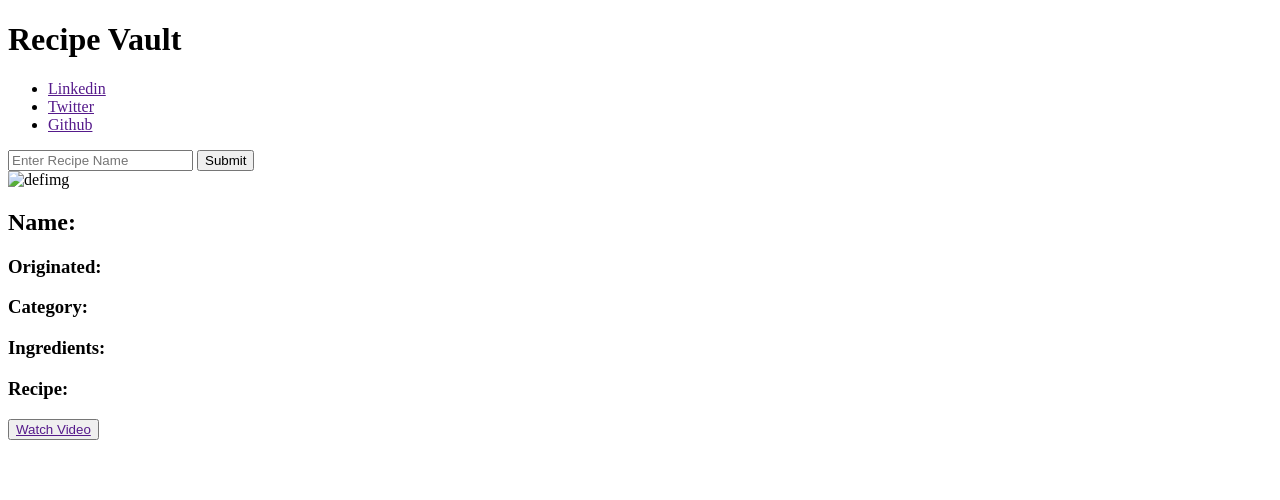
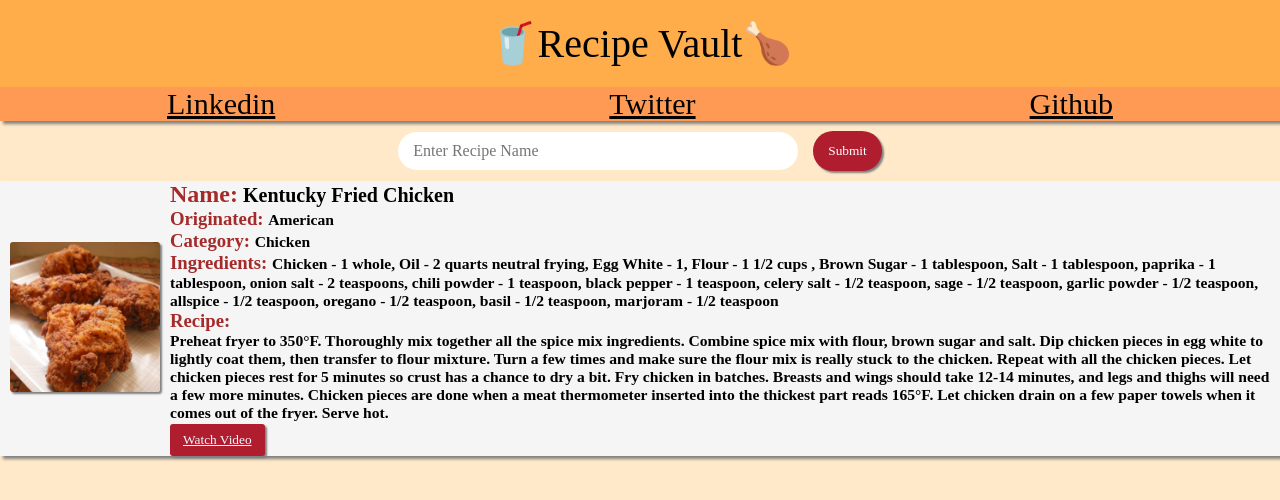
Before and after one commit to hanishP3/Projects, a plain HTML site: page recipeApp/index.html in a window 1280 px wide. Drawn offline with Linux system fonts and the light colour scheme; a web font is replaced by a local one.

Commit message:
add style file

```diff
--- a/recipeApp/index.html
+++ b/recipeApp/index.html
@@ -1,36 +1,48 @@
 <!DOCTYPE html>
 <html lang="en">
   <head>
-    <meta charset="UTF-8">
-    <meta name="viewport" content="width=device-width, initial-scale=1.0">
+    <meta charset="UTF-8" />
+    <meta name="viewport" content="width=device-width, initial-scale=1.0" />
     <title>Recipe Vault</title>
   </head>
+  <link rel="stylesheet" href="style.css" />
   <body>
     <div class="nav">
       <div class="logo">
-            <h1>Recipe Vault</h1>
+        <h1>🥤Recipe Vault🍗</h1>
       </div>
       <div class="right">
-            <ul>
-                <li><a href="">Linkedin</a></li>
-                <li><a href="">Twitter</a></li>
-                <li><a href="">Github</a></li>
+        <ul class="rightul">
+          <li><a href="https://www.linkedin.com/in/hanish-p-03h/" target="_blank" rel="noopener noreferrer" >Linkedin</a></li>
+          <li><a href="https://x.com/hanish1dev"target="_blank" rel="noopener noreferrer">Twitter</a></li>
+          <li><a href="https://github.com/hanishP3"target="_blank" rel="noopener noreferrer">Github</a></li>
         </ul>
       </div>
     </div>
     <div class="form">
-        <input type="text" id="userinput" value="" placeholder="Enter Recipe Name">
+      <input
+        type="text"
+        id="userinput"
+        value=""
+        placeholder="Enter Recipe Name"
+      />
       <button type="submit" id="btn">Submit</button>
     </div>
-    <div class="body">
-        <div class="defrecipe" >
-            <img src="" alt="defimg" id="imgg" style="width: 150px;">
-            <h2>Name: <span id="name"></span> </h2>
-            <h3>Originated: <span id="origin"></span> </h3>
-            <h3>Category: <span id="category"></span> </h3>
-            <h3>Ingredients: <span id="ingre"></span> </h3>
-            <h3>Recipe: <p id="recipe"></p></h3>
-           <button type="submit"><a href="" id="videolink" target="_blank">Watch Video</a>
+    <div class="mainbody">
+      <div class="defrecipe">
+        <img src="kfc.jpg" alt="recipeimg" id="imgg" style="width: 150px" />
+    </div>
+    <div class="mainmatter">
+        <h2><span class="boldheading">Name:</span> <span id="name">Kentucky Fried Chicken</span></h2>
+        <h3><span class="boldheading">Originated: </span> <span id="origin">American</span></h3>
+        <h3><span class="boldheading">Category: </span> <span id="category">Chicken</span></h3>
+        <h3><span class="boldheading">Ingredients: </span> <span id="ingre">Chicken - 1 whole, Oil - 2 quarts neutral frying, Egg White - 1, Flour - 1 1/2 cups , Brown Sugar - 1 tablespoon, Salt - 1 tablespoon, paprika - 1 tablespoon, onion salt - 2 teaspoons, chili powder - 1 teaspoon, black pepper - 1 teaspoon, celery salt - 1/2 teaspoon, sage - 1/2 teaspoon, garlic powder - 1/2 teaspoon, allspice - 1/2 teaspoon, oregano - 1/2 teaspoon, basil - 1/2 teaspoon, marjoram - 1/2 teaspoon</span></h3>
+        <h3>
+          <span class="boldheading">Recipe: </span>
+          <p id="recipe">Preheat fryer to 350°F. Thoroughly mix together all the spice mix ingredients. Combine spice mix with flour, brown sugar and salt. Dip chicken pieces in egg white to lightly coat them, then transfer to flour mixture. Turn a few times and make sure the flour mix is really stuck to the chicken. Repeat with all the chicken pieces. Let chicken pieces rest for 5 minutes so crust has a chance to dry a bit. Fry chicken in batches. Breasts and wings should take 12-14 minutes, and legs and thighs will need a few more minutes. Chicken pieces are done when a meat thermometer inserted into the thickest part reads 165°F. Let chicken drain on a few paper towels when it comes out of the fryer. Serve hot.</p>
+        </h3>
+        <button type="submit" id="submitbtn">
+          <a href="https://www.youtube.com/watch?v=PTUxCvCz8Bc" id="videolink" target="_blank">Watch Video</a>
         </button>
     </div>
     </div>
--- a/recipeApp/style.css
+++ b/recipeApp/style.css
@@ -0,0 +1,105 @@
+@import url('https://fonts.googleapis.com/css2?family=Alata&family=Geist+Mono:wght@100..900&family=Nova+Mono&family=Oswald:wght@200..700&display=swap');
+
+*{
+    margin: 0px;
+    padding: 0px;
+    box-sizing: border-box;
+    font-family:"Nova Mono", serif,Arial, Helvetica, sans-serif;
+}
+body{
+    height: 100vh;
+    width: 100vw;
+    background: #FFE9C9;
+}
+.logo{
+    text-align: center;
+    padding: 20px;
+    background-color:#FFAC4A;
+    color: black;
+
+}
+.logo > h1{
+    font-size: xx-large;
+    font-family: "Nova Mono", serif,Arial, Helvetica, sans-serif;
+    font-weight: 400;
+    font-style: normal;
+    font-size: 40px;
+}
+.rightul{
+    display: flex;
+    justify-content: space-around;
+    list-style: none;
+    background-color:#ff9a55 ;
+    font-size: 30px;
+}
+.rightul>li>a{
+    color: black;
+}
+.right{
+    box-shadow: 3px 3px 3px grey;
+}
+.form{
+    padding: 10px 0px;
+    display: flex;
+    justify-content: center;
+    align-items: center;
+    gap: 15px;
+}
+#userinput{
+    width: 100%;
+    max-width: 400px;
+    padding: 10px 15px;
+    font-size: 16px;
+    border-radius: 25px;
+    border: none;
+}
+#btn{
+    background-color: #b01d2f;
+    padding: 12px 15px;
+    border-radius: 25px;
+    color: white;
+    border: none;
+    box-shadow: 2px 2px 2px grey ;
+    cursor: pointer;
+}
+
+.mainbody{
+    display: flex;
+    align-items: center;
+    background-color: whitesmoke;
+    box-shadow: 3px 3px 3px grey;
+    height: auto;
+    font-size: smaller;
+    width: auto;
+}
+.boldheading{
+    color: brown;
+    font-size: larger
+}
+.defrecipe{
+    margin: 10px;
+}
+#imgg{
+    border-radius: 3px;
+    box-shadow: 2px 2px 2px grey;
+}
+#submitbtn{
+    background-color: #b01d2f;
+    padding: 8px 13px;
+    margin-top: 2px ;
+    border-radius: 3px;
+    border: none;
+    box-shadow: 2px 2px 2px grey;
+}
+#videolink{
+    color: aliceblue;
+}
+#submitbtn:hover{
+    border: solid 1px black
+}
+#btn:focus{
+    border: solid 1px black;
+}
+#userinput:focus{
+    border: solid 2px black;
+}
```
Also changed, not shown: recipeApp/kfc.jpg (added). Lines whose indentation alone changed are shown as unchanged.
